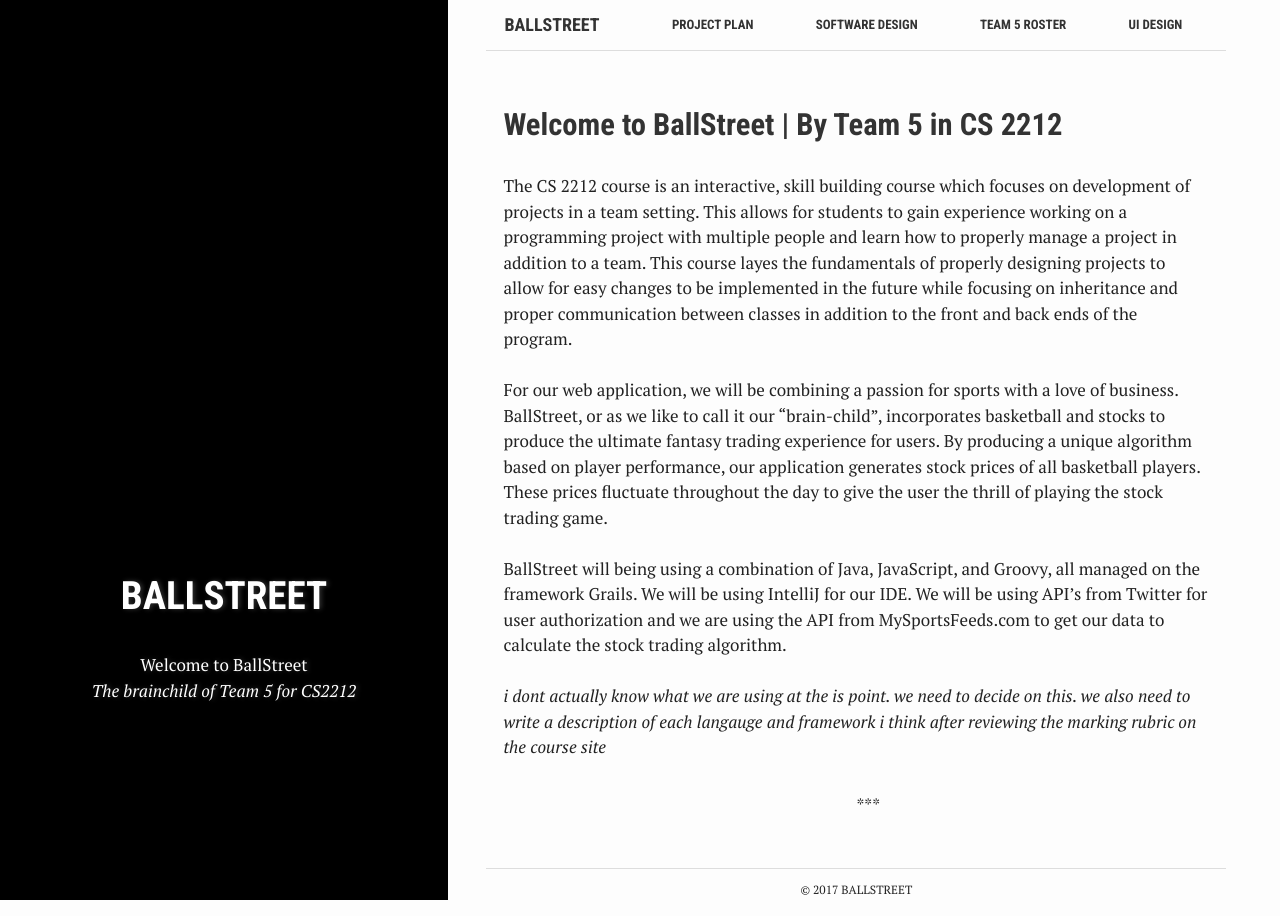
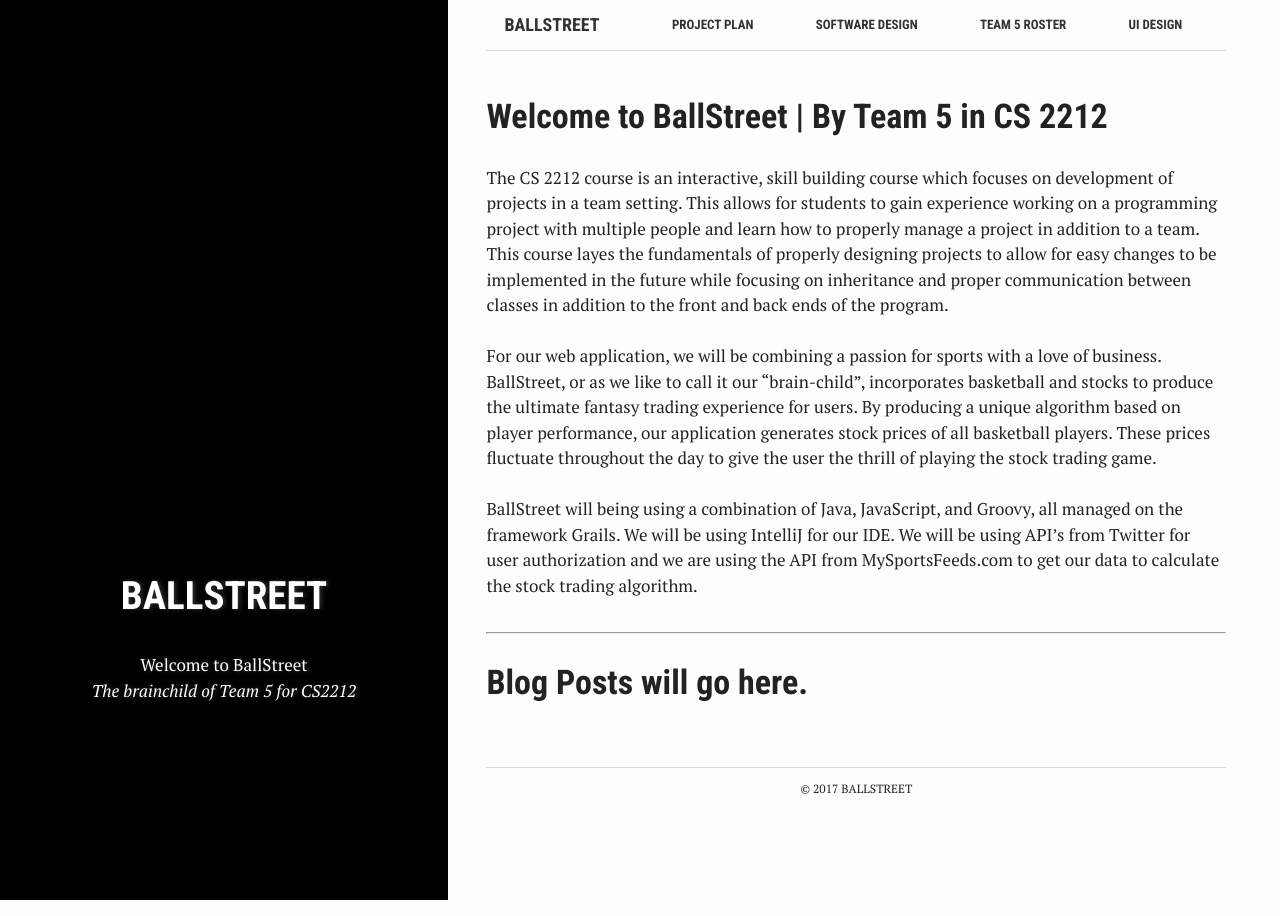
Before and after one commit to ufrauq/Ball-Street, a Jekyll site: the page built from index.html, in a window 1280 px wide. Built offline with Jekyll 4.4.1, drawn with Linux system fonts in a browser that asks for light colours; some of the changed lines change nothing that is shown.

Commit message:
Update index.html

```diff
--- a/index.html
+++ b/index.html
@@ -5,12 +5,42 @@
 title: "BallStreet"
 summary: "Welcome to BallStreet<br> <i>The brainchild of Team 5 for CS2212</i>"
 ---
-{% for post in site.posts limit: 5 %}
+<!--{% for post in site.posts limit: 5 %}
    <article class="index-page">
     <h2><a href="{{ post.url }}">{{ post.title }}</a></h2>
     {{ post.excerpt }}
 </article>
-{% endfor %}
+{% endfor %} -->
+<h1>
+   Welcome to BallStreet | By Team 5 in CS 2212
+</h1>
+The CS 2212 course is an interactive, skill building course which focuses
+on development of projects in a team setting. This allows for students to
+gain experience working on a programming project with multiple people and
+learn how to properly manage a project in addition to a team. This course
+layes the fundamentals of properly designing projects to allow for easy
+changes to be implemented in the future while focusing on inheritance and
+proper communication between classes in addition to the front and back ends
+of the program. <br><br>
 
+For our web application, we will be combining a passion for sports with a
+love of business. BallStreet, or as we like to call it our “brain-child”,
+incorporates basketball and stocks to produce the ultimate fantasy trading
+experience for users. By producing a unique algorithm based on player performance,
+our application generates stock prices of all basketball players. These
+prices fluctuate throughout the day to give the user the thrill of playing
+the stock trading game. <br><br>
+
+BallStreet will being using a combination of Java, JavaScript, and Groovy,
+all managed on the framework Grails. We will be using IntelliJ for our IDE.
+We will be using API’s from Twitter for user authorization and we are using
+the API from MySportsFeeds.com to get our data to calculate the stock trading
+algorithm. <br><br>
+
+<hr>
+
+<h1>
+   Blog Posts will go here.
+</h1>
 
 <!-- Home page content goes in /_posts/whatever.md file. The home page is gonna display "blog posts", which are ordered chronologically. Blog posts can be used to showcase our project over time! Jekyll reads the .html files as how to display the .md files, so edit the files in the /_posts/ folder and it will show up on the homepage!-->
```
